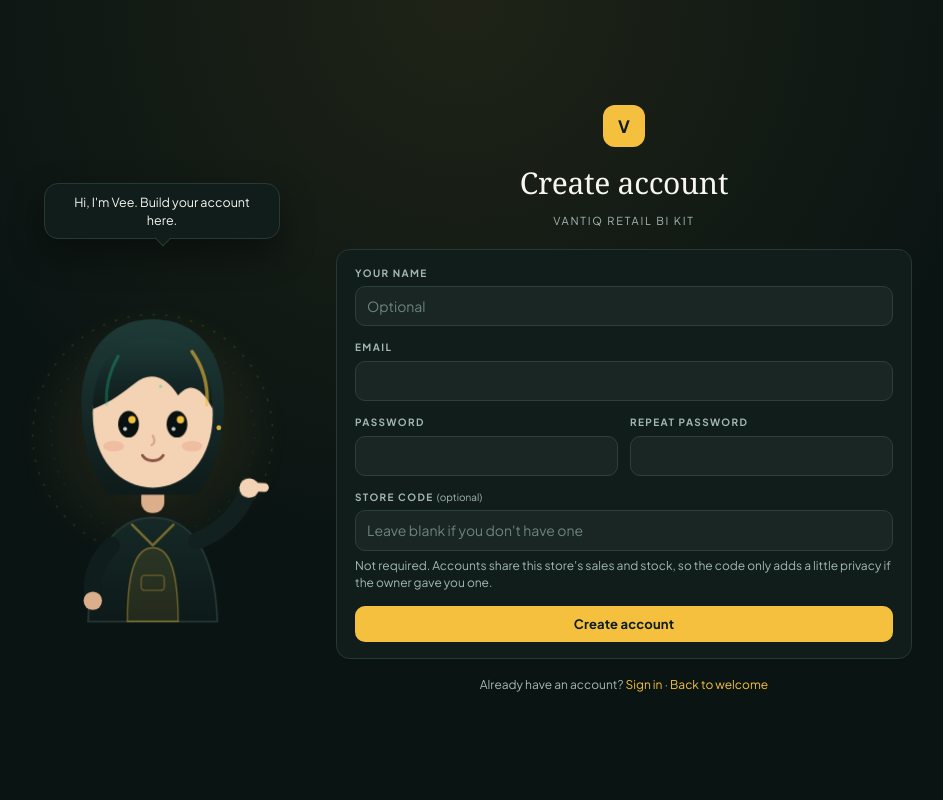
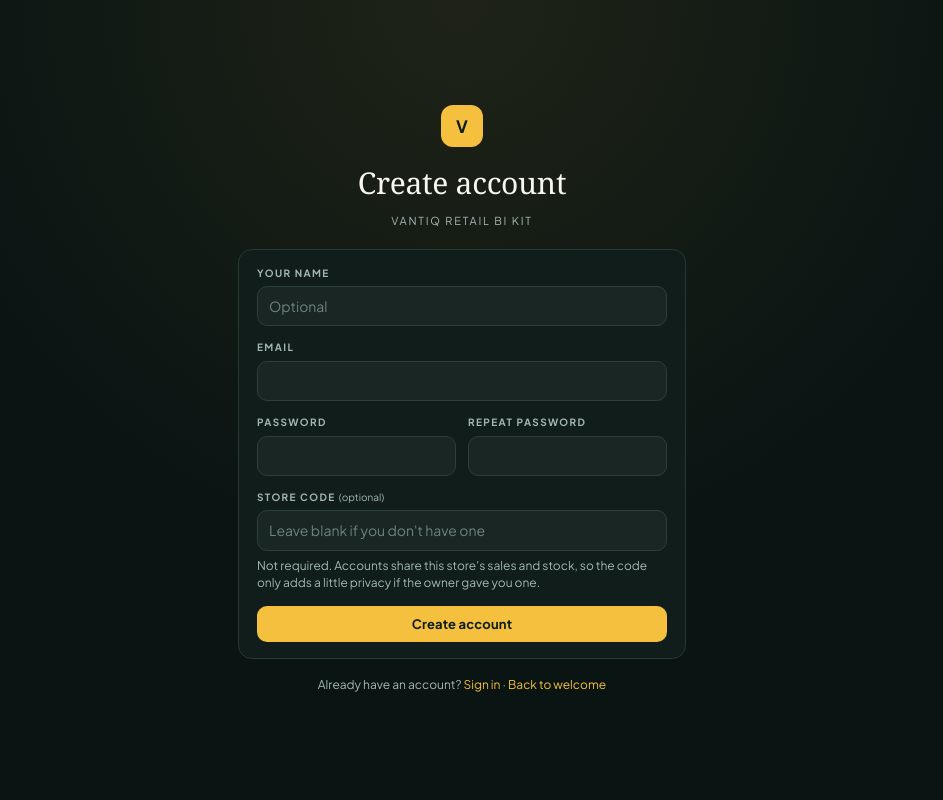
Before and after one commit to evansjeffery200-oss/retail-bi, a FastAPI app: page /signup in a window 1280 px wide. Shown: the whole page, without its empty margins (178-1121 px from the left). Run offline with FastAPI, Linux system fonts and the light colour scheme; some web fonts are replaced.

Commit message:
Revert "Add Vee, an animated guide who points at the auth forms"
This reverts commit 4f06b294937278f0200b7f309971ec4acdf8e250.

```diff
--- a/app/static/app.css
+++ b/app/static/app.css
@@ -525,149 +525,3 @@ body.is-leaving .landing-foot {
   }
   .btn:hover, .kpi:hover { transform: none; }
 }
-
-/* ---------------------------------------------------------------
-   Vee, the store assistant on the sign-in and create-account pages.
-   She floats, blinks, points at the form and talks through the steps.
-   --------------------------------------------------------------- */
-.auth-shell {
-  width: 100%;
-  max-width: 900px;
-  display: grid;
-  grid-template-columns: 300px minmax(0, 1fr);
-  gap: 24px;
-  align-items: center;
-}
-.auth-shell .auth-card { max-width: none; }
-
-.guide {
-  position: relative;
-  display: flex;
-  justify-content: center;
-  align-items: flex-end;
-  padding-top: 62px;
-}
-.guide-figure {
-  width: 100%;
-  max-width: 300px;
-  height: auto;
-  display: block;
-  overflow: visible;
-  animation: vq-idle 7s ease-in-out infinite;
-}
-
-.guide-bubble {
-  position: absolute;
-  top: 4px;
-  left: 50%;
-  transform: translateX(-50%);
-  width: max-content;
-  max-width: 236px;
-  padding: 9px 14px;
-  border-radius: 14px;
-  border: 1px solid var(--line);
-  background: #101d1b;
-  color: var(--text);
-  font-size: 12.5px;
-  line-height: 1.45;
-  text-align: center;
-  box-shadow: 0 14px 34px rgba(0, 0, 0, 0.42);
-}
-.guide-bubble::after {
-  content: "";
-  position: absolute;
-  bottom: -6px;
-  left: 50%;
-  width: 11px;
-  height: 11px;
-  margin-left: -5.5px;
-  background: #101d1b;
-  border-right: 1px solid var(--line);
-  border-bottom: 1px solid var(--line);
-  transform: rotate(45deg);
-}
-.guide-bubble span {
-  display: inline-block;
-  transition: opacity 0.26s ease, transform 0.26s ease;
-}
-.guide-bubble span.is-swapping { opacity: 0; transform: translateY(-5px); }
-
-/* the character's own motion */
-.guide-ring,
-.guide-ring-alt { transform-box: view-box; }
-.guide-ring { transform-origin: 122px 168px; animation: vq-spin 46s linear infinite; }
-.guide-ring-alt { transform-origin: 122px 168px; animation: vq-spin 31s linear infinite reverse; }
-
-.guide-eye { transform-box: fill-box; transform-origin: center; animation: vq-blink 5.4s infinite; }
-.guide-eye-alt { animation-delay: 0.08s; }
-
-.guide-arm {
-  transform-box: view-box;
-  transform-origin: 160px 260px;
-  animation: vq-point 2.9s ease-in-out infinite;
-}
-
-.guide-tap { opacity: 0; animation: vq-tap 2.9s ease-in-out infinite; }
-
-.guide-spark { opacity: 0; animation: vq-spark 2.9s ease-out infinite; }
-.guide-spark-b { animation-delay: 0.55s; }
-.guide-spark-c { animation-delay: 1.1s; }
-
-@keyframes vq-idle {
-  0%, to { transform: translateY(0); }
-  50% { transform: translateY(-9px); }
-}
-@keyframes vq-blink {
-  0%, 91%, to { transform: scaleY(1); }
-  94% { transform: scaleY(0.08); }
-  97% { transform: scaleY(1); }
-}
-@keyframes vq-point {
-  0%, to { transform: rotate(0deg); }
-  45% { transform: rotate(4.5deg); }
-  70% { transform: rotate(1.5deg); }
-}
-@keyframes vq-tap {
-  0%, 55%, to { opacity: 0; }
-  70% { opacity: 0.55; }
-  85% { opacity: 0; }
-}
-@keyframes vq-spark {
-  0% { opacity: 0; transform: translate(-4px, 6px) scale(0.5); }
-  25% { opacity: 0.95; }
-  100% { opacity: 0; transform: translate(20px, -16px) scale(1.25); }
-}
-
-/* the form she is pointing at takes a soft gold breath when the page opens */
-.auth-card.is-pointed { animation: vq-look 1.5s ease-in-out 2; }
-@keyframes vq-look {
-  0%, to { box-shadow: 0 22px 60px rgba(0, 0, 0, 0.32); }
-  50% { box-shadow: 0 22px 60px rgba(0, 0, 0, 0.32), 0 0 0 1px rgba(244, 192, 61, 0.45), 0 0 34px rgba(244, 192, 61, 0.16); }
-}
-
-@media (max-width: 860px) {
-  .auth-shell {
-    grid-template-columns: minmax(0, 1fr);
-    max-width: 448px;
-    gap: 4px;
-  }
-  .guide { padding-top: 0; padding-bottom: 2px; }
-  .guide-figure { max-width: 172px; }
-  .guide-bubble {
-    position: static;
-    transform: none;
-    margin: 0 auto 10px;
-    font-size: 12px;
-  }
-  .guide-bubble::after { display: none; }
-  .guide-ring, .guide-ring-alt { display: none; }
-}
-
-@media (prefers-reduced-motion: reduce) {
-  .guide-figure, .guide-ring, .guide-ring-alt, .guide-eye, .guide-eye-alt,
-  .guide-arm, .guide-tap, .guide-spark, .auth-card.is-pointed {
-    animation: none !important;
-  }
-  .guide-bubble span { transition: none !important; }
-  .guide-tap { opacity: 0.5; }
-}
--- a/app/templates/_guide.html
+++ /dev/null
@@ -1,101 +0,0 @@
-{# Vee, the little store assistant drawn in SVG.
-   She points at the form on the auth pages and says a few lines of guidance.
-   Decorative: every word she says is repeated by a real label on the page. #}
-{% set guide_lines = guide_lines if guide_lines is defined and guide_lines else ["Hi, I'm Vee.", "This is where you get in."] %}
-<div class="guide" aria-hidden="true">
-  <div class="guide-bubble">
-    <span data-guide-lines='{{ guide_lines | tojson }}'>{{ guide_lines[0] }}</span>
-  </div>
-
-  <svg class="guide-figure" viewBox="0 0 260 330" xmlns="http://www.w3.org/2000/svg">
-    <defs>
-      <radialGradient id="guideGlow" cx="50%" cy="50%" r="50%">
-        <stop offset="0%" stop-color="#F4C03D" stop-opacity="0.18" />
-        <stop offset="55%" stop-color="#F4C03D" stop-opacity="0.06" />
-        <stop offset="100%" stop-color="#F4C03D" stop-opacity="0" />
-      </radialGradient>
-      <linearGradient id="guideHair" x1="0" y1="0" x2="0" y2="1">
-        <stop offset="0%" stop-color="#1E3A37" />
-        <stop offset="60%" stop-color="#142726" />
-        <stop offset="100%" stop-color="#0E1C1B" />
-      </linearGradient>
-      <linearGradient id="guideShirt" x1="0" y1="0" x2="0" y2="1">
-        <stop offset="0%" stop-color="#162927" />
-        <stop offset="100%" stop-color="#0D1A19" />
-      </linearGradient>
-    </defs>
-
-    <!-- ambient light and orbit rings, matching the welcome page -->
-    <circle cx="122" cy="168" r="116" fill="url(#guideGlow)" />
-    <circle class="guide-ring" cx="122" cy="168" r="104" fill="none"
-            stroke="#F4C03D" stroke-opacity="0.18" stroke-width="1" stroke-dasharray="2 9" />
-    <circle class="guide-ring-alt" cx="122" cy="168" r="88" fill="none"
-            stroke="#26D897" stroke-opacity="0.16" stroke-width="1" stroke-dasharray="1 11" />
-
-    <!-- body -->
-    <path d="M66 330 C68 268 90 240 122 240 C154 240 176 268 178 330 Z"
-          fill="url(#guideShirt)" stroke="#273935" stroke-width="1.5" />
-    <path d="M104 246 L122 264 L140 246" fill="none" stroke="#F4C03D"
-          stroke-opacity="0.45" stroke-width="2" stroke-linecap="round" stroke-linejoin="round" />
-    <path d="M100 330 C100 284 108 266 122 266 C136 266 144 284 144 330 Z"
-          fill="#F4C03D" fill-opacity="0.1" stroke="#F4C03D" stroke-opacity="0.4" stroke-width="1.2" />
-    <rect x="112" y="290" width="20" height="13" rx="3" fill="none"
-          stroke="#F4C03D" stroke-opacity="0.32" stroke-width="1.2" />
-
-    <!-- neck and head -->
-    <rect x="112" y="212" width="20" height="24" rx="9" fill="#DCAF8C" />
-    <path d="M122 92 C154 92 174 116 174 150 C174 190 150 214 122 214 C94 214 70 190 70 150 C70 116 90 92 122 92 Z"
-          fill="#F4D2B4" />
-
-    <!-- hair back, face frame, fringe -->
-    <path d="M122 68 C160 68 184 96 184 142 C184 180 170 210 160 220 L84 220 C74 210 60 180 60 142 C60 96 84 68 122 68 Z"
-          fill="url(#guideHair)" />
-    <path d="M122 92 C154 92 174 116 174 150 C174 190 150 214 122 214 C94 214 70 190 70 150 C70 116 90 92 122 92 Z"
-          fill="#F4D2B4" />
-    <path d="M70 146 C70 106 92 84 122 84 C152 84 174 106 174 146 C166 130 156 120 144 134 C134 118 120 112 106 124 C98 130 86 140 70 146 Z"
-          fill="url(#guideHair)" />
-    <path d="M156 96 C166 110 170 126 169 142" fill="none" stroke="#F4C03D"
-          stroke-opacity="0.6" stroke-width="3" stroke-linecap="round" />
-    <path d="M92 100 C84 114 81 128 82 142" fill="none" stroke="#26D897"
-          stroke-opacity="0.28" stroke-width="2.5" stroke-linecap="round" />
-
-    <!-- eyes -->
-    <g class="guide-eye">
-      <ellipse cx="101" cy="159" rx="9" ry="11.5" fill="#081110" />
-      <circle cx="104" cy="155" r="3.2" fill="#F4C03D" />
-      <circle cx="98" cy="163" r="1.7" fill="#EAF3F0" fill-opacity="0.85" />
-    </g>
-    <g class="guide-eye guide-eye-alt">
-      <ellipse cx="143" cy="159" rx="9" ry="11.5" fill="#081110" />
-      <circle cx="146" cy="155" r="3.2" fill="#F4C03D" />
-      <circle cx="140" cy="163" r="1.7" fill="#EAF3F0" fill-opacity="0.85" />
-    </g>
-
-    <!-- blush, nose, smile -->
-    <ellipse cx="88" cy="178" rx="9" ry="4.6" fill="#E58E73" fill-opacity="0.3" />
-    <ellipse cx="156" cy="178" rx="9" ry="4.6" fill="#E58E73" fill-opacity="0.3" />
-    <path d="M122 169 C124 173 124 175 121 177" fill="none" stroke="#D9A78A"
-          stroke-width="2" stroke-linecap="round" />
-    <path d="M113 186 C117 192 127 192 131 186" fill="none" stroke="#8C5946"
-          stroke-width="2.6" stroke-linecap="round" />
-
-    <!-- resting arm -->
-    <path d="M86 264 C72 278 68 294 70 308" fill="none" stroke="#0F1E1D"
-          stroke-width="15" stroke-linecap="round" />
-    <circle cx="70" cy="312" r="8" fill="#DCAF8C" />
-
-    <!-- pointing arm, gesturing at the form -->
-    <g class="guide-arm">
-      <path d="M160 260 C180 252 196 234 202 214" fill="none" stroke="#12211F"
-            stroke-width="15" stroke-linecap="round" />
-      <circle cx="203" cy="212" r="8.5" fill="#F4D2B4" />
-      <rect x="205" y="207" width="15" height="7.5" rx="3.75" fill="#F4D2B4" />
-      <rect class="guide-tap" x="205" y="207" width="15" height="7.5" rx="3.75" fill="#F4C03D" />
-    </g>
-
-    <!-- sparks travelling toward the card -->
-    <circle class="guide-spark" cx="214" cy="204" r="2.6" fill="#F4C03D" />
-    <circle class="guide-spark guide-spark-b" cx="214" cy="204" r="2.2" fill="#26D897" />
-    <circle class="guide-spark guide-spark-c" cx="214" cy="204" r="2" fill="#F4C03D" />
-  </svg>
-</div>
--- a/app/templates/login.html
+++ b/app/templates/login.html
@@ -12,9 +12,6 @@
 </head>
 <body>
   <div class="auth-wrap">
-    <div class="auth-shell">
-      {% set guide_lines = ["Welcome back. Sign in right here.", "Email, password, and you're in.", "I keep an eye on the numbers."] %}
-      {% include "_guide.html" %}
     <div class="auth-card">
       <div class="auth-head">
         <div class="auth-mark">V</div>
@@ -46,7 +43,6 @@
         <a href="/welcome" class="link-quiet">Back to welcome</a>
       </p>
     </div>
-    </div>
   </div>
   <script src="/static/app.js" defer></script>
 </body>
--- a/app/templates/signup.html
+++ b/app/templates/signup.html
@@ -12,9 +12,6 @@
 </head>
 <body>
   <div class="auth-wrap">
-    <div class="auth-shell">
-      {% set guide_lines = ["Hi, I'm Vee. Build your account here.", "Pick a name, an email, a password.", "No store code? Just leave it blank."] %}
-      {% include "_guide.html" %}
     <div class="auth-card auth-card-wide">
       <div class="auth-head">
         <div class="auth-mark">V</div>
@@ -64,7 +61,6 @@
         <p class="auth-foot">Already have an account? <a href="/login">Sign in</a> · <a href="/welcome">Back to welcome</a></p>
       {% endif %}
     </div>
-    </div>
   </div>
   <script src="/static/app.js" defer></script>
 </body>
```
Also changed, not shown: app/static/app.js (+0 -42 lines).
